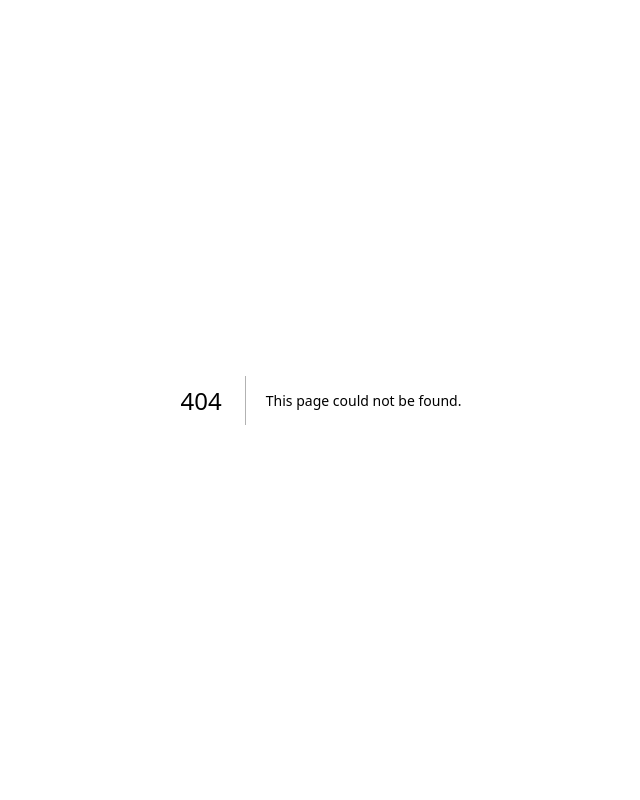
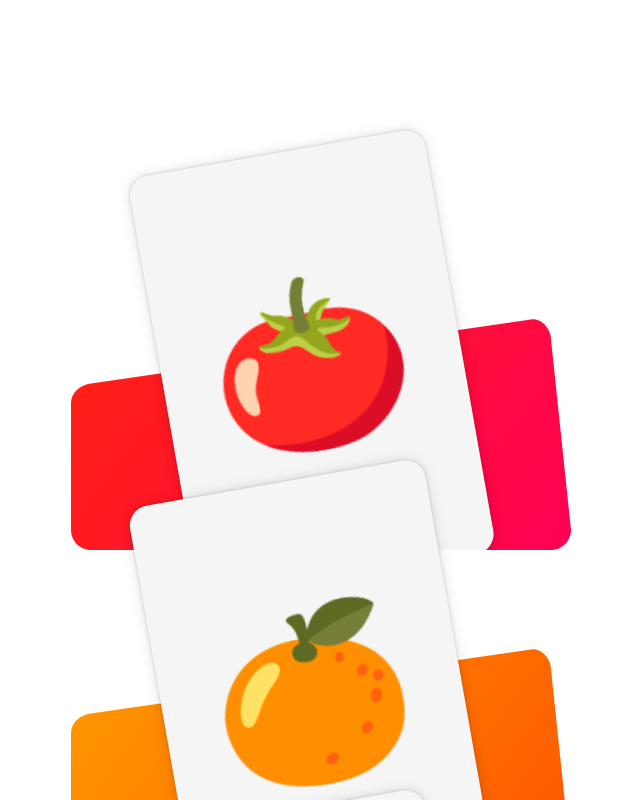
Before and after one commit to foxwellm/learn-motion, a Next.js app: page /scroll-triggered-animations in a window 1280 px wide. Before the commit this address had no page. Shown: the top 800 px of the page, without its empty margins (319-959 px from the left). Built offline with nearby package versions, Linux system fonts and the light colour scheme.

Commit message:
feat: scroll-triggered-animations

```diff
--- /dev/null
+++ b/src/app/scroll-triggered-animations/page.tsx
@@ -0,0 +1,116 @@
+"use client";
+
+import type { Variants } from "motion/react";
+import { motion } from "motion/react";
+
+export default function ScrollTriggered() {
+  return (
+    <div style={container}>
+      {food.map(([emoji, hueA, hueB], i) => (
+        <Card i={i} emoji={emoji} hueA={hueA} hueB={hueB} key={emoji} />
+      ))}
+    </div>
+  );
+}
+
+interface CardProps {
+  emoji: string;
+  hueA: number;
+  hueB: number;
+  i: number;
+}
+
+function Card({ emoji, hueA, hueB, i }: CardProps) {
+  const background = `linear-gradient(306deg, ${hue(hueA)}, ${hue(hueB)})`;
+
+  return (
+    <motion.div
+      className={`card-container-${i}`}
+      style={cardContainer}
+      initial="offscreen"
+      whileInView="onscreen"
+      viewport={{ amount: 0.8 }}
+    >
+      <div style={{ ...splash, background }} />
+      <motion.div style={card} variants={cardVariants} className="card">
+        {emoji}
+      </motion.div>
+    </motion.div>
+  );
+}
+
+const cardVariants: Variants = {
+  offscreen: {
+    y: 300,
+  },
+  onscreen: {
+    y: 50,
+    rotate: -10,
+    transition: {
+      type: "spring",
+      bounce: 0.4,
+      duration: 0.8,
+    },
+  },
+};
+
+const hue = (h: number) => `hsl(${h}, 100%, 50%)`;
+
+/**
+ * ==============   Styles   ================
+ */
+
+const container: React.CSSProperties = {
+  margin: "100px auto",
+  maxWidth: 500,
+  paddingBottom: 100,
+  width: "100%",
+};
+
+const cardContainer: React.CSSProperties = {
+  overflow: "hidden",
+  display: "flex",
+  justifyContent: "center",
+  alignItems: "center",
+  position: "relative",
+  paddingTop: 20,
+  marginBottom: -120,
+};
+
+const splash: React.CSSProperties = {
+  position: "absolute",
+  top: 0,
+  left: 0,
+  right: 0,
+  bottom: 0,
+  clipPath: `path("M 0 303.5 C 0 292.454 8.995 285.101 20 283.5 L 460 219.5 C 470.085 218.033 480 228.454 480 239.5 L 500 430 C 500 441.046 491.046 450 480 450 L 20 450 C 8.954 450 0 441.046 0 430 Z")`,
+};
+
+const card: React.CSSProperties = {
+  fontSize: 164,
+  width: 300,
+  height: 430,
+  display: "flex",
+  justifyContent: "center",
+  alignItems: "center",
+  borderRadius: 20,
+  background: "#f5f5f5",
+  boxShadow:
+    "0 0 1px hsl(0deg 0% 0% / 0.075), 0 0 2px hsl(0deg 0% 0% / 0.075), 0 0 4px hsl(0deg 0% 0% / 0.075), 0 0 8px hsl(0deg 0% 0% / 0.075), 0 0 16px hsl(0deg 0% 0% / 0.075)",
+  transformOrigin: "10% 60%",
+};
+
+/**
+ * ==============   Data   ================
+ */
+
+const food: [string, number, number][] = [
+  ["🍅", 340, 10],
+  ["🍊", 20, 40],
+  ["🍋", 60, 90],
+  ["🍐", 80, 120],
+  ["🍏", 100, 140],
+  ["🫐", 205, 245],
+  ["🍆", 260, 290],
+  ["🍇", 290, 320],
+];
--- a/src/app/scrollY/Item.tsx
+++ b/src/app/scroll-y/Item.tsx
@@ -19,7 +19,7 @@ export default function Item({ ref }: { ref: RefObject<HTMLDivElement | null> })
 
   return (
     <section ref={innerRef} style={itemContainer}>
-      <motion.div whileInView={{ opacity: 0.3 }} style={item}>
+      <motion.div style={item}>
         <div className=" top-4 left-4 p-2 bg-black/50 rounded text-white">
           Scroll Progress: {(progress * 100).toFixed(1)}%
         </div>
```
Also changed, not shown: src/app/scroll-y/page.tsx (renamed from src/app/scrollY/page.tsx).
